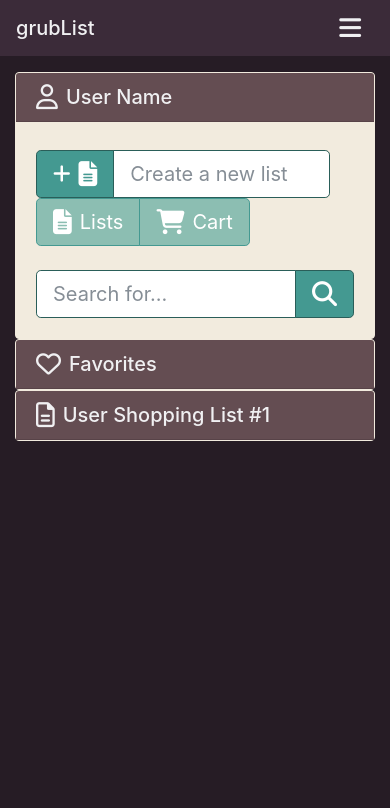
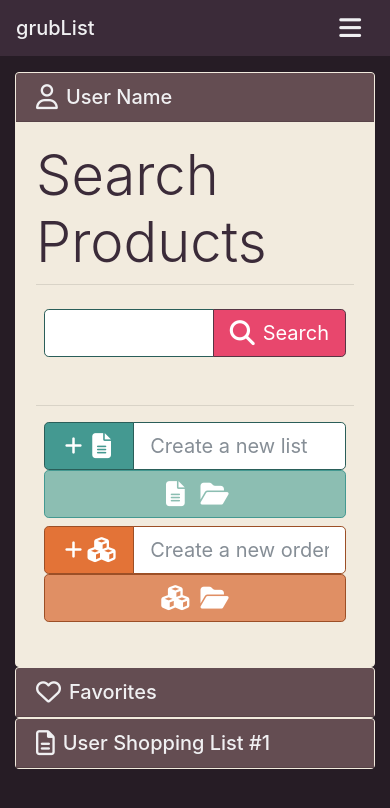
Before and after one commit to ryanosaurus-tex/group-project-2, a website: page views/index.html in a window 390 px wide. Drawn offline with nearby package versions, Linux system fonts and the light colour scheme.

Commit message:
color & styling changes

```diff
--- a/content/styles.css
+++ b/content/styles.css
@@ -90,7 +90,7 @@ body {
 }
 
 .btn-secondary:hover {
-	background-color: #B4F5E5;
+	background-color: #A5E0D2;
 	border-color: #5BCCC1;
 }
 
@@ -125,22 +125,22 @@ body {
 }
 
 	/*accordion logo link*/
-	a.accordionHeadLink:link {
+	a.card-headerLink:link {
 		color: #F0F0F2;
 		text-decoration: none;
 	}
 
-	a.accordionHeadLink:visited {
+	a.card-headerLink:visited {
 		color: #F0F0F2;
 		text-decoration: none;
 	}
 
-	a.accordionHeadLink:hover {
+	a.card-headerLink:hover {
 		color: #E8476D;
 		text-decoration: none;
 	}
 
-	a.accordionHeadLink:active {
+	a.card-headerLink:active {
 		color: #E8476D;
 		text-decoration: none;
 	}
@@ -149,3 +149,45 @@ body {
 	min-width: 28rem;
 	text-align: left;
 }
+
+/*-----.orangify-----*/
+.orangify {
+	background-color: #E37337;
+	border-color: #9C4F26;
+}
+
+.orangify:hover {
+	background-color: #F7935E;
+	border-color: #E37337;
+}
+
+.orangify-border {
+	border-color: #9C4F26;
+}
+
+.orangify-border:hover {
+	border-color: #9C4F26;
+}
+
+/*-----.light-orangify-----*/
+.light-orangify {
+	background-color: #E08F64;
+	border-color: #9C4F26;
+}
+
+.light-orangify:hover {
+	background-color: #FFBF9C;
+	border-color: #E37337;
+}
+
+.light-orangify-border {
+	border-color: #9C4F26;
+}
+
+.light-orangify-border:hover {
+	border-color: #E37337;
+}
+
+h1 {
+	color: #3B2B39;
+}
--- a/views/index.html
+++ b/views/index.html
@@ -47,74 +47,123 @@
   </nav>
   <div class="container">
     <div id="accordion" role="tablist">
-      <div class="card">
-        <div class="card-header" role="tab" id="headingDash">
+
+      <!-- *********** USER DASHBOARD ***************************************************************************************** -->
+      <div class="card" id="dashboardCard">
+
+        <!--====User dashboard HEADER=====================================================-->
+        <div class="card-header" role="tab" id="dashboardHeader">
           <h5 class="mb-0">
-            <a class="collapsed accordionHeadLink" data-toggle="collapse" href="#collapseDash" aria-expanded="true" aria-controls="collapseDash">
+            <a class="collapsed card-headerLink" data-toggle="collapse" href="#collapseDash" aria-expanded="true" aria-controls="collapseDash">
               <i class="fa fa-user-o fa-lg mr-2" aria-hidden="true"></i>User Name
             </a>
           </h5>
         </div>
-        <div id="collapseDash" class="collapse show" role="tabpanel" aria-labelledby="headingDash" data-parent="#accordion">
+
+        <!-- *********** USER DASHBOARD || DROP-DOWN || ************************************************************************* -->
+        <div id="collapseDash" class="collapse show" role="tabpanel" aria-labelledby="dashboardHeader" data-parent="#accordion">
           <div class="card-body">
-            <!-- row-1 -->
-            <div class="row">
+            <h1 class="display-4">Search Products</h1>
+            <hr class="mt-1">
+            <!-- .............................................ROW-1 [_________________][search box]....................... -->
+            <div class="row justify-content-center mt-4 mb-5 px-2">
               <div class="col-sm-12">
-                <div class="btn-toolbar mt-2 mb-4" role="toolbar" aria-label="Toolbar with button groups">
+                <div class="input-group input-group-lg">
+                  <input type="text" class="form-control" aria-label="Search">
+                  <span class="input-group-btn">
+                    <button class="btn btn-danger" type="button">
+                      <i class="fa fa-search fa-lg mr-2" aria-hidden="true"></i>Search
+                    </button>
+                  </span>
+                </div>
+              </div>
+            </div> <!-- ...................................../ROW-1...................................................... -->
+            <hr>
 
-                  <!--====CREATE NEW LIST=================================================================-->
-                  <div class="input-group input-group-lg mr-4">
+            <div class="row px-2"> <!-- ......................ROW-2 [+ List][_____________]  [ Lists ]................... -->
 
-                    <!-- create new list [[BUTTON]] -->
-                    <span class="input-group-btn">
-                      <button class="btn btn-primary" type="button">
-                        <i class="fa fa-plus mr-2" aria-hidden="true"></i><i class="fa fa-file-text fa-lg" aria-hidden="true"></i>
-                      </button>
-                    </span>
+              <!--====CREATE NEW LIST=====================================================-->
+              <div class="col-sm-9">
+                <div class="input-group input-group-lg mr-4">
 
-                    <!-- create new list [INPUT___________] -->
-                    <input type="text" class="form-control" placeholder="Create a new list" aria-label="create a new list" aria-describedby="btnGroupAddon">
-                  </div>
-                  <!--===/CREATE NEW LIST=================================================================-->
+                  <!-- create new list BUTTON [+ List] -->
+                  <span class="input-group-btn">
+                    <button class="btn btn-primary" type="button">
+                      <i class="fa fa-plus fa-fw" aria-hidden="true"></i><i class="fa fa-file-text fa-lg fa-fw " aria-hidden="true"></i>
+                    </button>
+                  </span>
 
-                  <!--====LISTS & CART BUTTONS============================================================-->
-                  <div class="btn-group btn-group-lg" role="group" aria-label="First group">
-                    <button type="button" class="btn btn-secondary">
-                      <i class="fa fa-file-text fa-lg mr-2" aria-hidden="true"></i>Lists
-                    </button>
-                    <button type="button" class="btn btn-secondary">
-                      <i class="fa fa-shopping-cart fa-lg mr-2" aria-hidden="true"></i>Cart
-                    </button>
-                  </div>
-                  <!--===/LISTS & CART BUTTONS============================================================-->
+                  <!-- create new list INPUT [_Create a new list_______________] -->
+                  <input type="text" class="form-control" placeholder="Create a new list" aria-label="create a new list" aria-describedby="btnGroupAddon">
 
                 </div>
               </div>
 
+              <!--====LISTS BUTTON (view lists)============================================-->
+              <div class="col-sm-3">
+                <button type="button" class="btn btn-secondary btn-lg btn-block">
+                  <i class="fa fa-file-text fa-fw fa-lg mr-2" aria-hidden="true"></i><i class="fa fa-folder-open fa-lg fa-fw" aria-hidden="true"></i>
+                </button>
+              </div>
+            </div> <!-- ............................................/ROW-2 .............................................. -->
+
+            <div class="row mt-2 mb-4 px-2"> <!-- ......................ROW-3 [+ Order][_____________]  [ Orders ]................. -->
+
+              <!--====CREATE NEW ORDER====================================================-->
+              <div class="col-sm-9">
+                <div class="input-group input-group-lg mr-4">
+
+                  <!-- create new order BUTTON [+ Order] -->
+                  <span class="input-group-btn">
+                    <button class="btn btn-primary orangify" type="button">
+                      <i class="fa fa-plus fa-fw" aria-hidden="true"></i><i class="fa fa-cubes fa-lg fa-fw" aria-hidden="true"></i>
+                    </button>
+                  </span>
+
+                  <!-- create new order INPUT [_Create a new list______________] -->
+                  <input type="text" class="form-control orangify-border" placeholder="Create a new order" aria-label="create a new order" aria-describedby="btnGroupAddon">
+                </div>
+              </div>
+
+              <!--====ORDERS BUTTON (view orders)==================================================-->
+              <div class="col-sm-3">
+                <button type="button" class="btn btn-secondary btn-lg btn-block light-orangify">
+                  <i class="fa fa-cubes fa-lg fa-fw mr-2" aria-hidden="true"></i><i class="fa fa-folder-open fa-lg fa-fw" aria-hidden="true"></i>
+                </button>
+              </div>
+            </div> <!-- ......................................./ROW-3............................................. -->
+
+            <!--
+
+            <div class="row my-4 justify-content-center">  ..ROW-4.......[cart][middle][right].................
+            <div class="btn-group btn-group-lg" role="group" aria-label="Basic example">
+
+              <button type="button" class="btn btn-primary">
+                <i class="fa fa-cog fa-lg mr-2" aria-hidden="true"></i>Left
+              </button>
+
+              <button type="button" class="btn btn-primary">
+                <i class="fa fa-cog fa-lg mr-2" aria-hidden="true"></i>Middle
+              </button>
+
+              <button type="button" class="btn btn-primary">
+                <i class="fa fa-cog fa-lg mr-2" aria-hidden="true"></i>Right
+              </button>
 
             </div>
-            <!-- /row-1 -->
-            <!-- row-2 -->
-            <div class="row justify-content-center">
-              <div class="col-sm-12">
-                <div class="input-group input-group-lg">
-                  <input type="text" class="form-control" placeholder="Search for..." aria-label="Search for...">
-                  <span class="input-group-btn">
-                    <button class="btn btn-primary" type="button">
-                      <i class="fa fa-search fa-lg" aria-hidden="true"></i>
-                    </button>
-                  </span>
-                </div>
-              </div>
-            </div>
-            <!-- //row-2 -->
-          </div>
+            </div>   ......................................./ROW-4............................................
+
+            -->
+
+
+          </div> <!-- /.card-body -->
         </div>
+        <!-- ********** /USER DASHBOARD || DROP-DOWN || ************************************************************************* -->
       </div>
       <div class="card">
         <div class="card-header" role="tab" id="headingTwo">
           <h5 class="mb-0">
-            <a class="collapsed accordionHeadLink" data-toggle="collapse" href="#collapseTwo" aria-expanded="false" aria-controls="collapseTwo">
+            <a class="collapsed card-headerLink" data-toggle="collapse" href="#collapseTwo" aria-expanded="false" aria-controls="collapseTwo">
               <i class="fa fa-heart-o fa-lg mr-2" aria-hidden="true"></i>Favorites
             </a>
           </h5>
@@ -220,7 +269,7 @@
       <div class="card">
         <div class="card-header" role="tab" id="headingThree">
           <h5 class="mb-0">
-            <a class="collapsed accordionHeadLink" data-toggle="collapse" href="#collapseThree" aria-expanded="false" aria-controls="collapseThree">
+            <a class="collapsed card-headerLink" data-toggle="collapse" href="#collapseThree" aria-expanded="false" aria-controls="collapseThree">
               <i class="fa fa-file-text-o fa-lg mr-2" aria-hidden="true"></i>User Shopping List #1
             </a>
           </h5>
```
